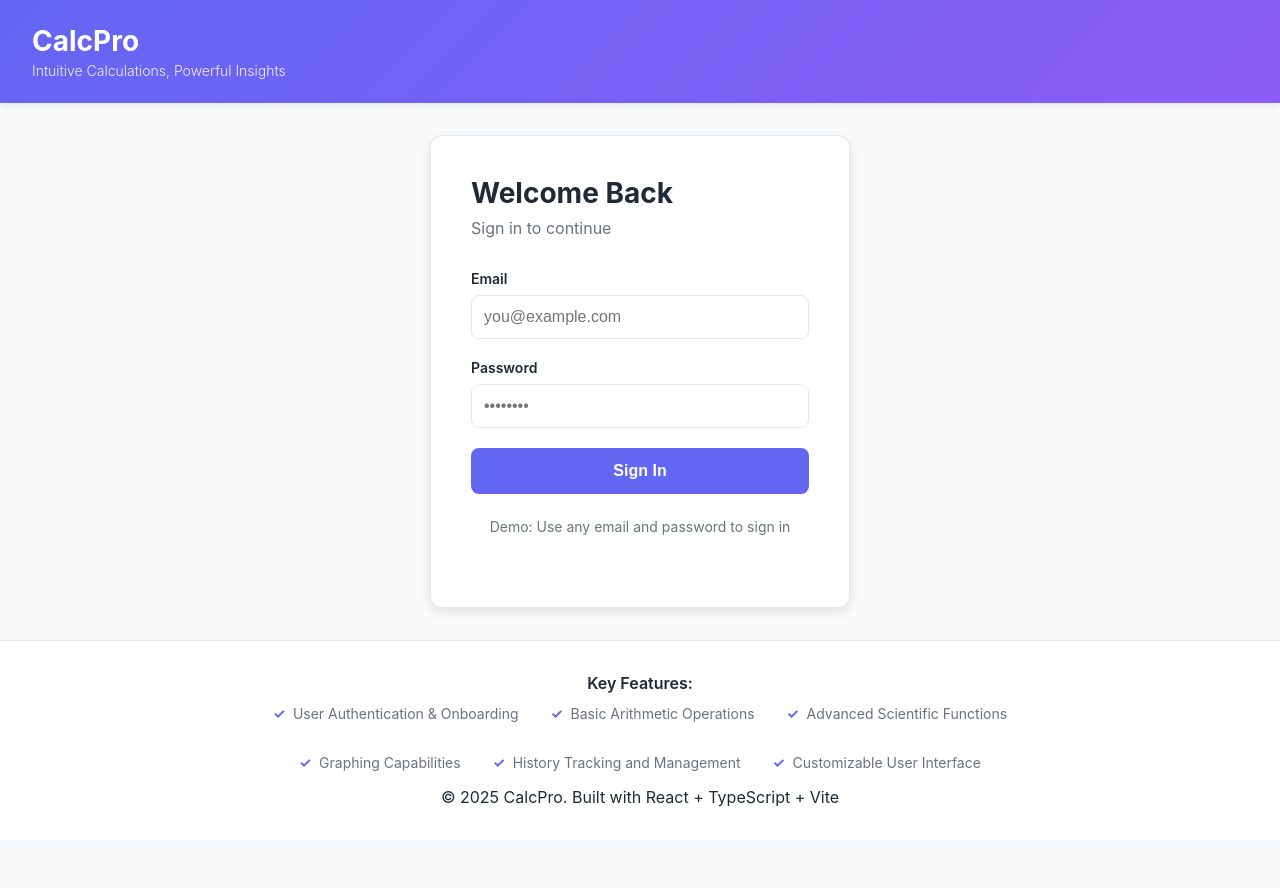
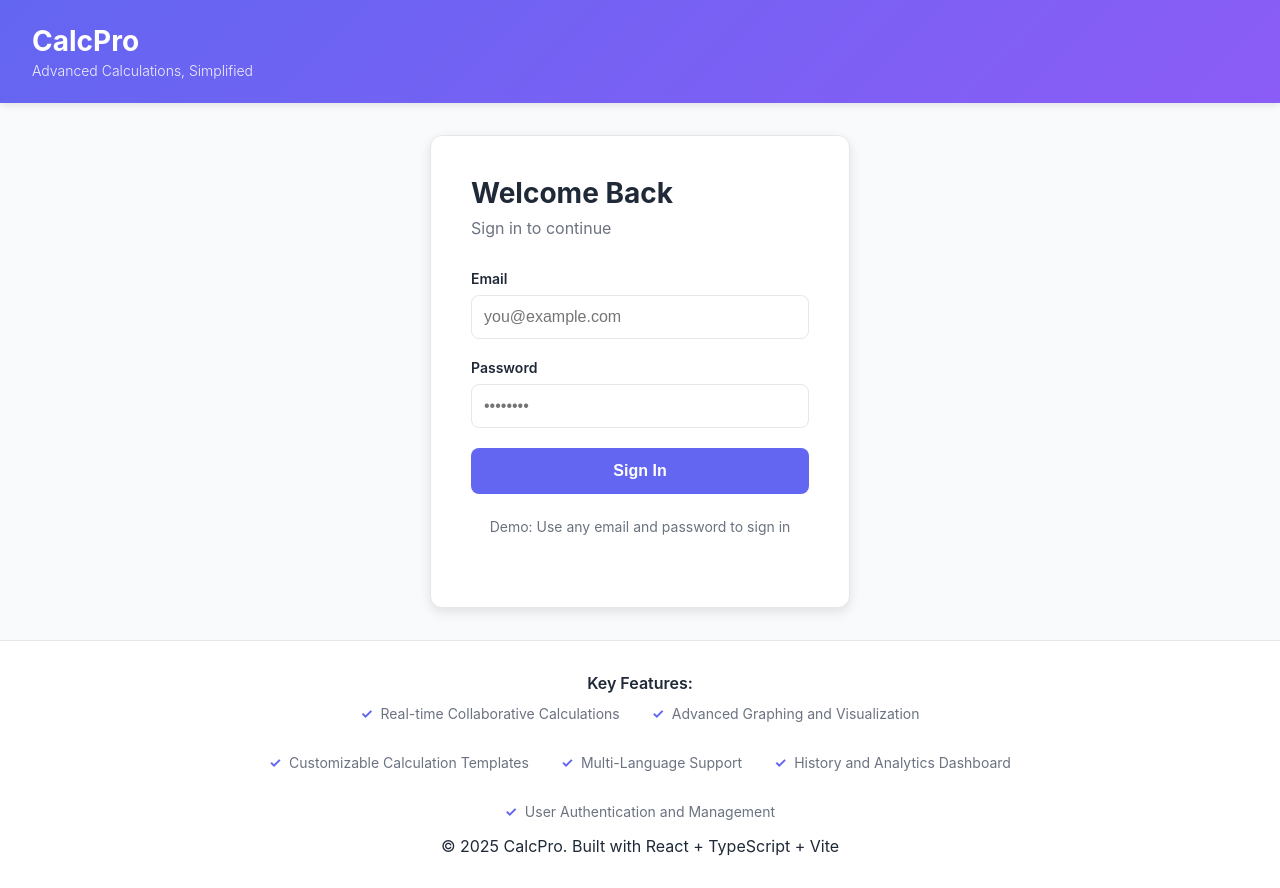
Before and after one commit to playworks93/calcpro-landing-app, a React (Vite) app: page / in a window 1280 px wide. Before the commit the page ends 839 px from the top, so only its background shows below. Built offline with nearby package versions, Linux system fonts and the light colour scheme.

Commit message:
Add src/App.tsx

```diff
--- a/src/App.tsx
+++ b/src/App.tsx
@@ -1,11 +1,11 @@
 import { useState } from 'react'
 import Dashboard from './components/Dashboard'
 import Auth from './components/Auth'
-import AuthComponent from './components/AuthComponent'
-import CalculatorComponent from './components/CalculatorComponent'
-import HistoryComponent from './components/HistoryComponent'
-import GraphComponent from './components/GraphComponent'
-import UserSettingsComponent from './components/UserSettingsComponent'
+import Calculator from './components/Calculator'
+import GraphingTool from './components/GraphingTool'
+import UserDashboard from './components/UserDashboard'
+import AuthenticationModal from './components/AuthenticationModal'
+import TemplateManager from './components/TemplateManager'
 
 function App() {
   const [isAuthenticated, setIsAuthenticated] = useState(false)
@@ -23,7 +23,7 @@ function App() {
       <header className="app-header">
         <div className="header-content">
           <h1>CalcPro</h1>
-          <p className="tagline">Intuitive Calculations, Powerful Insights</p>
+          <p className="tagline">Advanced Calculations, Simplified</p>
         </div>
         {isAuthenticated && (
           <button onClick={handleLogout} className="btn-logout">
@@ -44,12 +44,12 @@ function App() {
         <div className="features">
           <h3>Key Features:</h3>
           <ul>
-          <li>User Authentication & Onboarding</li>
-          <li>Basic Arithmetic Operations</li>
-          <li>Advanced Scientific Functions</li>
-          <li>Graphing Capabilities</li>
-          <li>History Tracking and Management</li>
-          <li>Customizable User Interface</li>
+          <li>Real-time Collaborative Calculations</li>
+          <li>Advanced Graphing and Visualization</li>
+          <li>Customizable Calculation Templates</li>
+          <li>Multi-Language Support</li>
+          <li>History and Analytics Dashboard</li>
+          <li>User Authentication and Management</li>
           </ul>
         </div>
         <p>&copy; 2025 CalcPro. Built with React + TypeScript + Vite</p>
```
